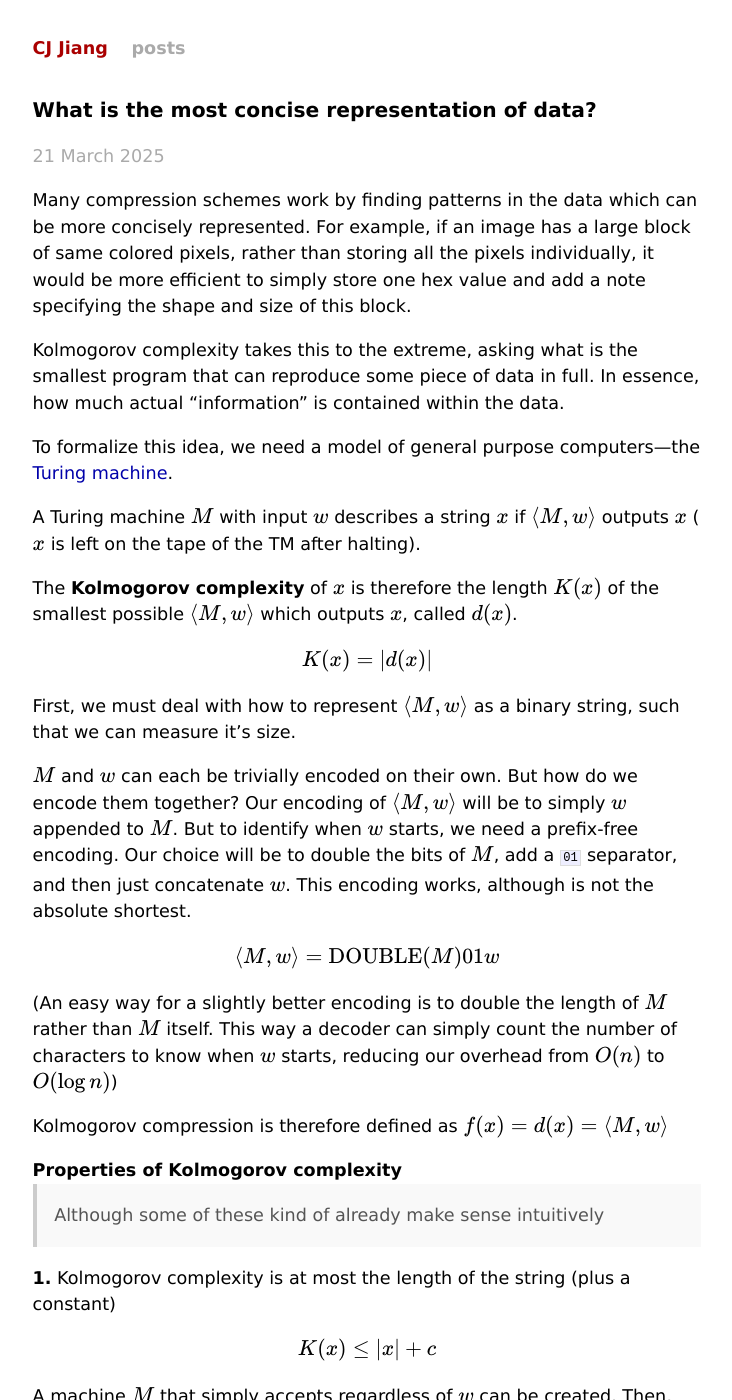
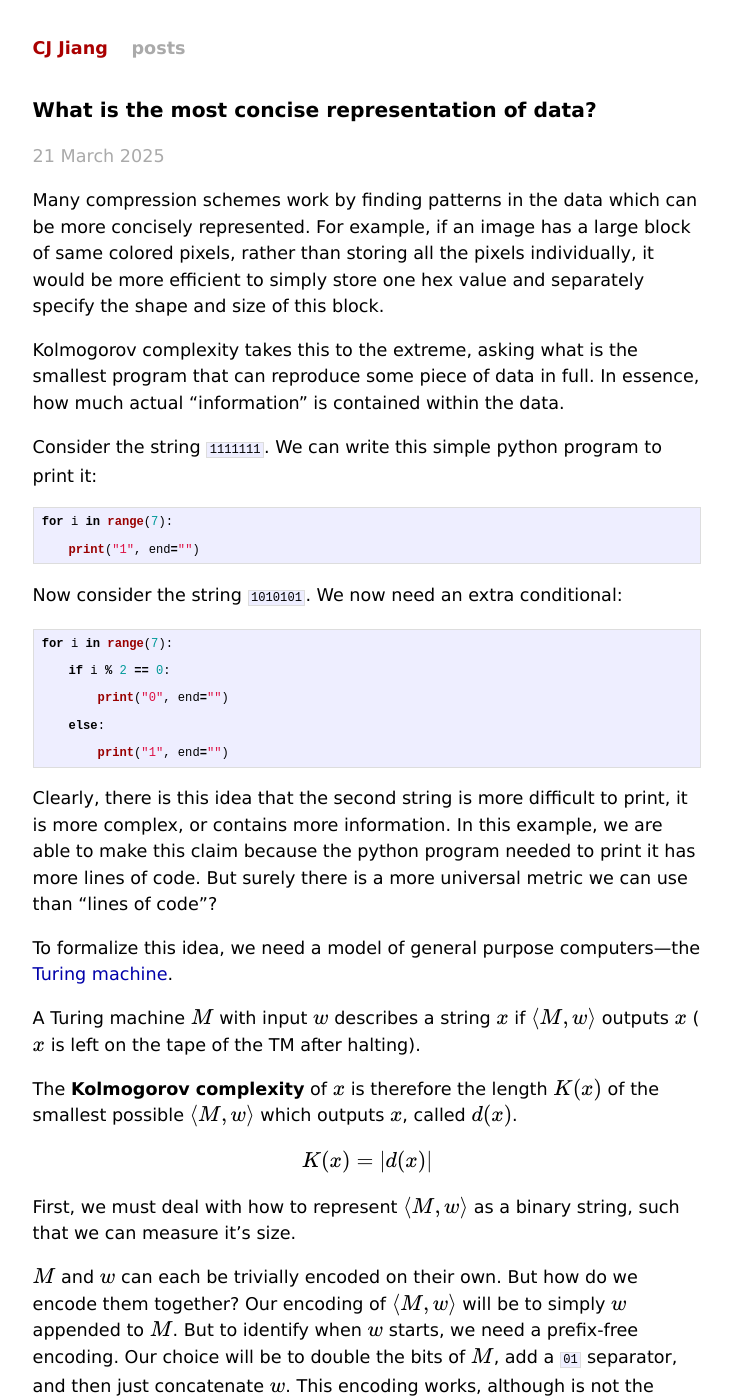
Before and after one commit to cjdjpj/cjdjpj.github.io, a Jekyll site: the page built from _posts/2025-3-21-kolmogorov-complexity.md, in a window 1280 px wide and 1400 px high. Shown: the whole window, without its empty margins (273-1005 px from the left). Built offline with Jekyll 4.4.1, drawn with Linux system fonts in a browser that asks for light colours; some of the changed text lies outside the part shown.

Commit message:
fix kolmogorov 2

````diff
--- a/_posts/2025-3-21-kolmogorov-complexity.md
+++ b/_posts/2025-3-21-kolmogorov-complexity.md
@@ -9,10 +9,31 @@
 <p class="meta">{{ page.date | date: "%d %B %Y" }}</p>
 
 Many compression schemes work by finding patterns in the data which can be more concisely represented.
-For example, if an image has a large block of same colored pixels, rather than storing all the pixels individually, it would be more efficient to simply store one hex value and add a note specifying the shape and size of this block.
+For example, if an image has a large block of same colored pixels, rather than storing all the pixels individually, it would be more efficient to simply store one hex value and separately specify the shape and size of this block.
 
 Kolmogorov complexity takes this to the extreme, asking what is the smallest program that can reproduce some piece of data in full.
 In essence, how much actual "information" is contained within the data.
+
+Consider the string `1111111`. We can write this simple python program to print it:
+
+```python
+for i in range(7):
+    print("1", end="")
+```
+
+Now consider the string `1010101`. We now need an extra conditional:
+
+```python
+for i in range(7):
+    if i % 2 == 0:
+        print("0", end="")
+    else:
+        print("1", end="")
+```
+
+Clearly, there is this idea that the second string is more difficult to print, it is more complex, or contains more information.
+In this example, we are able to make this claim because the python program needed to print it has more lines of code.
+But surely there is a more universal metric we can use than "lines of code"?
 
 To formalize this idea, we need a model of general purpose computers—the [Turing machine](https://en.wikipedia.org/wiki/Turing_machine).
 
@@ -33,13 +54,13 @@
 \langle M, w \rangle = \text{DOUBLE}(M)01w
 $$
 
-(An easy way for a slightly better encoding is to double the length of $$M$$ rather than $$M$$ itself. This way a decoder can simply count the number of characters to know when $$w$$ starts, reducing our overhead from $$O(n)$$ to $$O(\log n)$$)
+(An easy way for a slightly better encoding is append the length of $$M$$ at the start (and double it so we know when $$M$$ starts). This way a decoder can simply count the number of characters to know when $$w$$ starts, reducing our overhead from $$O(n)$$ to $$O(\log n)$$)
 
 Kolmogorov compression is therefore defined as $$f(x) = d(x) = \langle M, w \rangle$$
 
 ### Properties of Kolmogorov complexity
 
-> Although some of these kind of already make sense intuitively
+> Most of these are intuitively obvious, but it is nice to see that our formalization agrees with intuition
 
 **1\.** Kolmogorov complexity is at most the length of the string (plus a constant)
 
@@ -105,7 +126,7 @@
 n \leq K(x) \leq \lceil \lg (n+1) \rceil + c
 $$
 
-At high enough values of $$c$$, this inequality is false. Therefore, $$M_k$$ cannot exist and $$K(x)$$ cannot  be computable.
+At high enough values of $$n$$, this inequality is false. Therefore, $$M_k$$ cannot exist and $$K(x)$$ cannot  be computable.
 
 # Compressibility
 
--- /dev/null
+++ b/_posts/python.py
@@ -0,0 +1,2 @@
+for i in range(7):
+    print("1", end="")
````
Also changed, not shown: other parts of _posts/2025-3-21-kolmogorov-complexity.md (+1 -1 lines).
